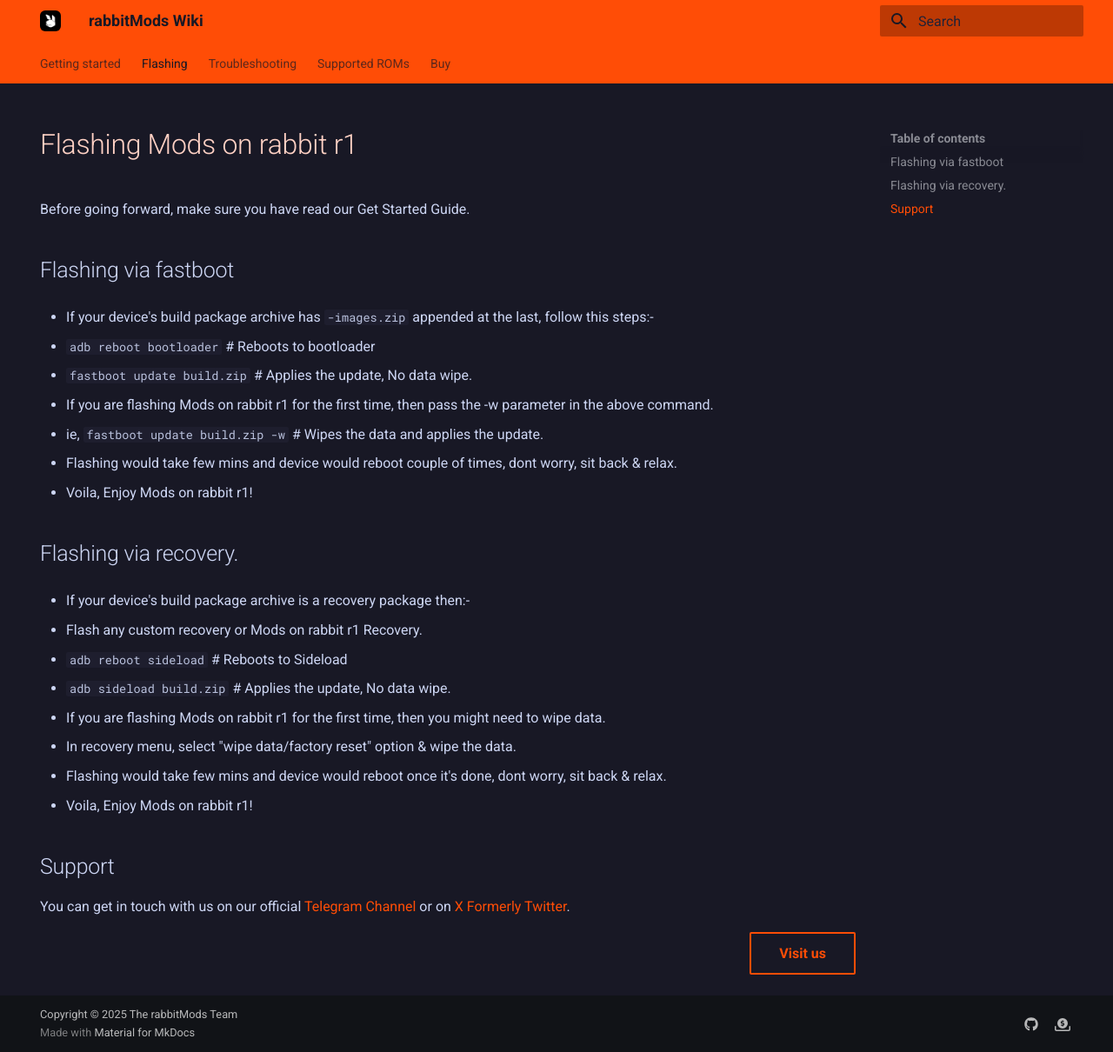
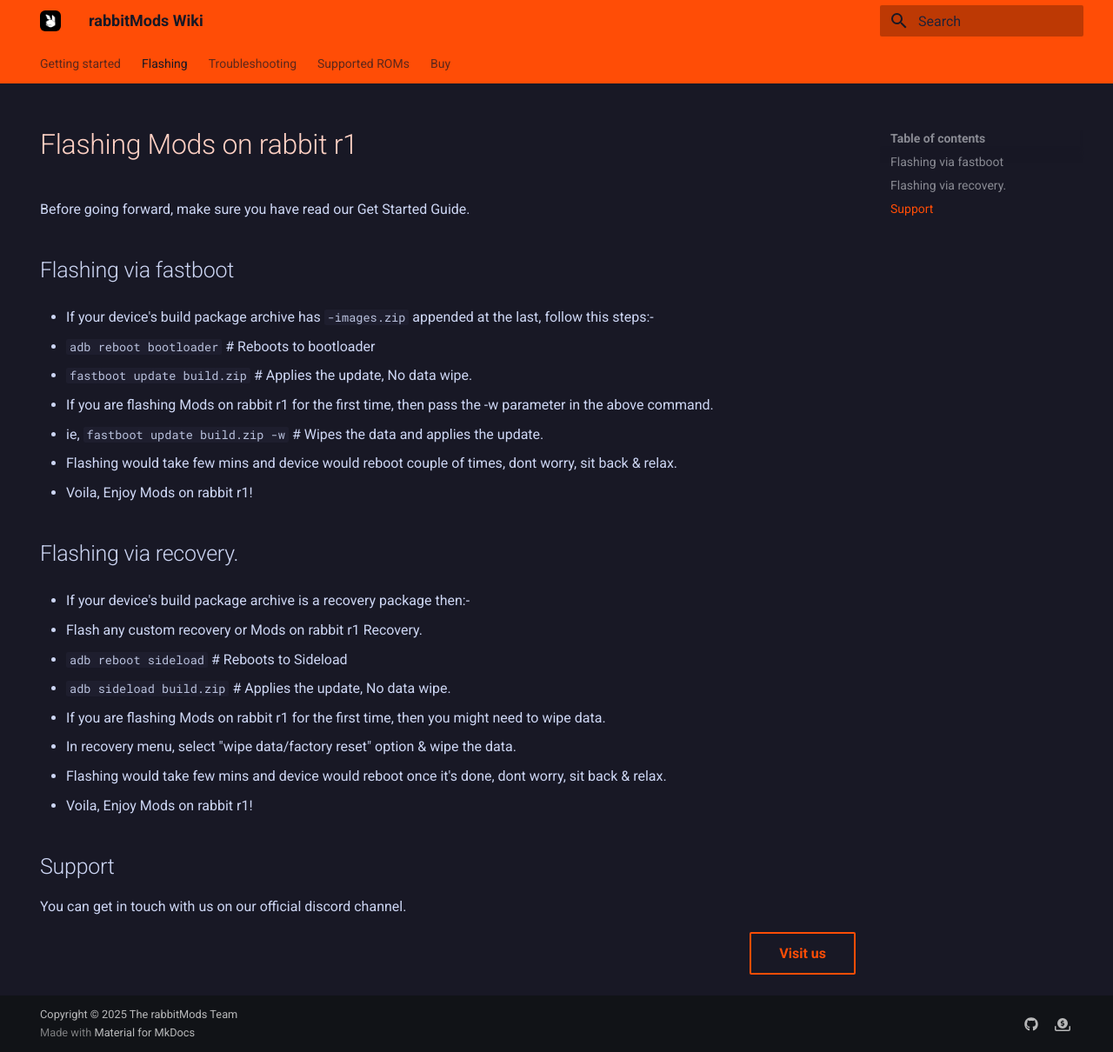
Before and after one commit to rabbit-hmi-oss/community-wiki, an MkDocs documentation site: the page built from docs/flashing.md, in a window 1280 px wide and 1210 px high. Shown: the whole window at 87% size. Built offline with MkDocs 1.6.1 and Material for MkDocs 9.7.7, drawn with Linux system fonts in a browser that asks for light colours.

Commit message:
wiki: Updates
Change-Id: If3ca289a01a78bf97b23a0acb5b5d77ef251c0aa
Signed-off-by: techyminati <sinha.aryan03@gmail.com>

```diff
--- a/docs/flashing.md
+++ b/docs/flashing.md
@@ -34,9 +34,9 @@ Before going forward, make sure you have read our Get Started Guide.
 
 
 ## Support
-You can get in touch with us on our official [Telegram Channel](https://t.me/Mods on rabbit r1) or on [X Formerly Twitter](https://x.com/CipherROM).
+You can get in touch with us on our official discord channel.
 
 
 <div style="text-align: right">
-    <a href="https://Mods on rabbit r1.org.in" class="md-button">Visit us</a>
+    <a href="https://rabbitmods.net" class="md-button">Visit us</a>
 </div>
```
Also changed, not shown: docs/index.md (+1 -0 lines).
